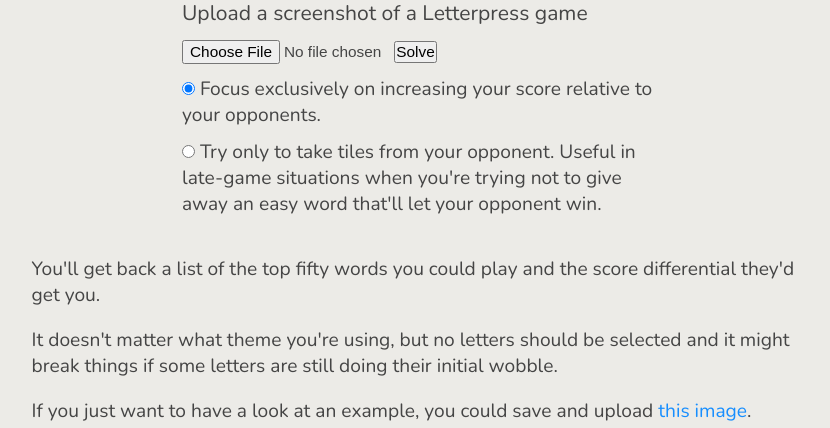
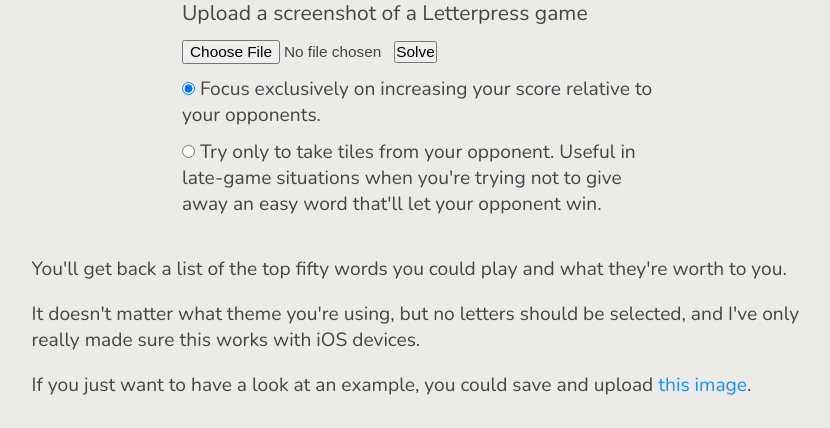
Before and after one commit to colons/lp, a Flask app: page / in a window 1280 px wide. Shown: the part 14-442 px from the top of the page, without its empty margins (218-1048 px from the left). Run offline with Flask 2, Linux system fonts and the light colour scheme; parts of the project's set-up code (start-up, migrations or seed data) failed here and were passed over.

Commit message:
Make the introductory text more correct and hopefully more useful.

```diff
--- a/lp/templates/page.html
+++ b/lp/templates/page.html
@@ -142,8 +142,8 @@
     </form>
 
     {% if not grid %}
-      <p>You'll get back a list of the top fifty words you could play and the score differential they'd get you.</p>
-      <p>It doesn't matter what theme you're using, but no letters should be selected and it might break things if some letters are still doing their initial wobble.</p>
+      <p>You'll get back a list of the top fifty words you could play and what they're worth to you.</p>
+      <p>It doesn't matter what theme you're using, but no letters should be selected, and I've only really made sure this works with iOS devices.</p>
 
       <p>If you just want to have a look at an example, you could save and upload <a href="https://colons.co/lp.png">this image</a>.</p>
     {% endif %}
```
